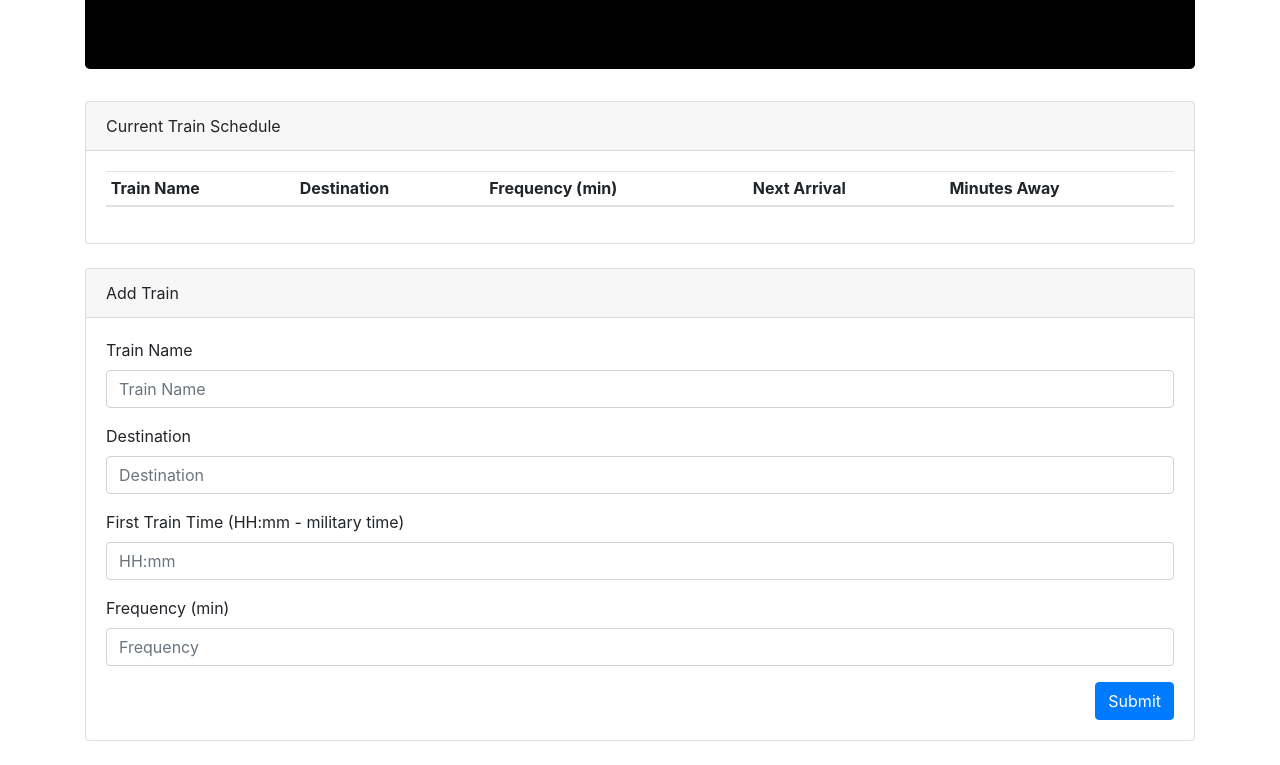
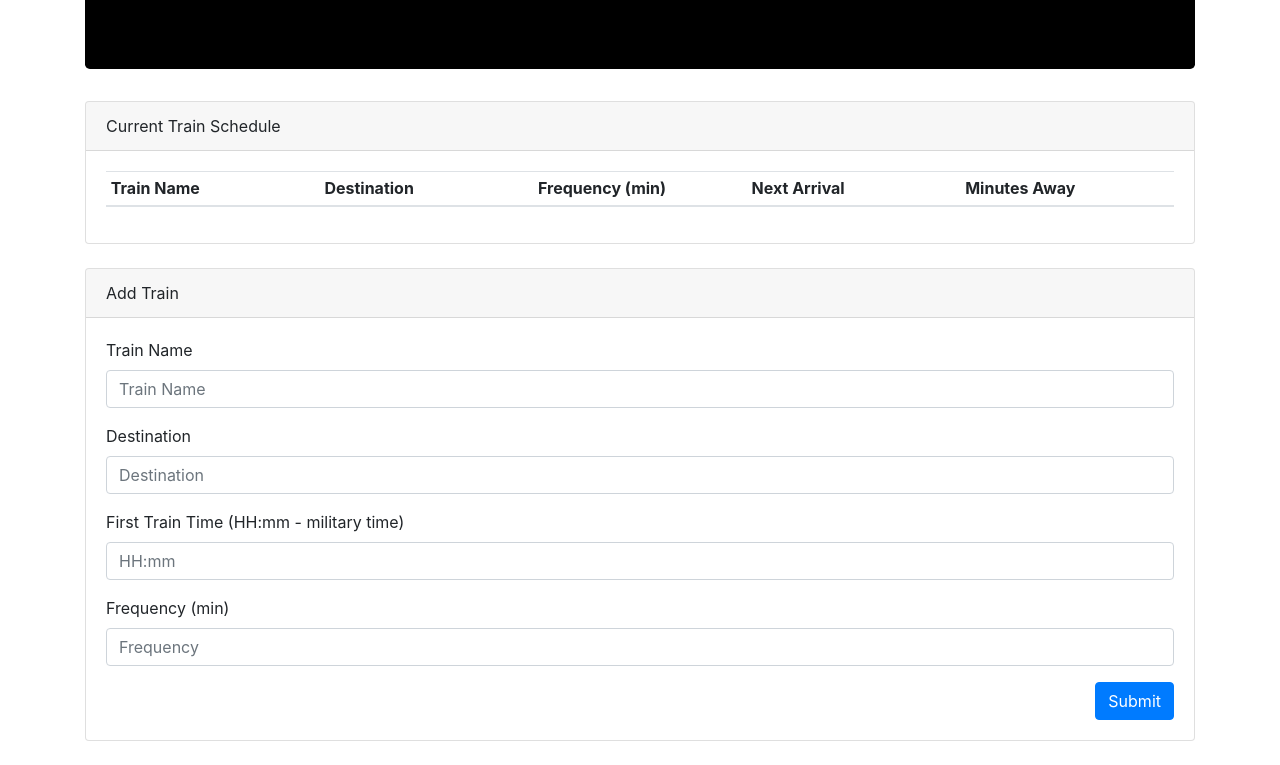
Before and after one commit to luismcartagena/Train-Schedule, a plain HTML site: page index.html in a window 1280 px wide. Shown: the part 157-922 px from the top of the page. Drawn offline with nearby package versions, Linux system fonts and the light colour scheme; no server answers.

Commit message:
updated table styling

```diff
--- a/index.html
+++ b/index.html
@@ -21,10 +21,10 @@
 
 
     <style>
-        #Train-table th,
+        #train-table th,
     td {
       display: inline-block;
-      width: 16.575%;
+      width: 20%;
     }
   </style>
 </head>
@@ -49,7 +49,6 @@
                     <div class="card-header">Current Train Schedule</div>
                     <div class="card-body">
                         <table class="table table-sm table-hover" id='train-table'>
-                            <tbody>
                             <thead>
                                 <tr>
                                     <th scope="col">Train Name</th>
@@ -59,6 +58,7 @@
                                     <th scope="col">Minutes Away</th>
                                 </tr>
                             </thead>
+                            <tbody>
                             </tbody>
                         </table>
                     </div>
```
